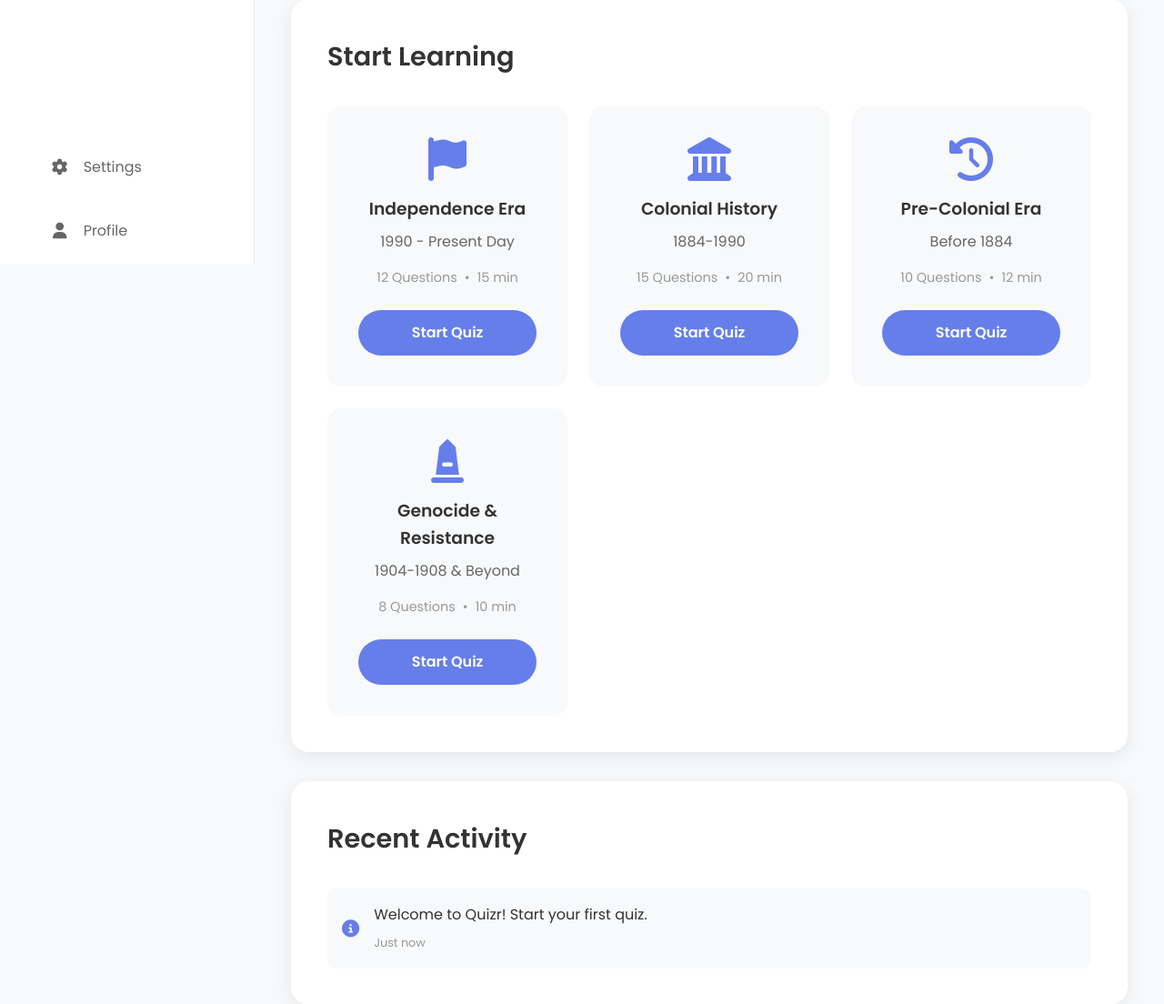
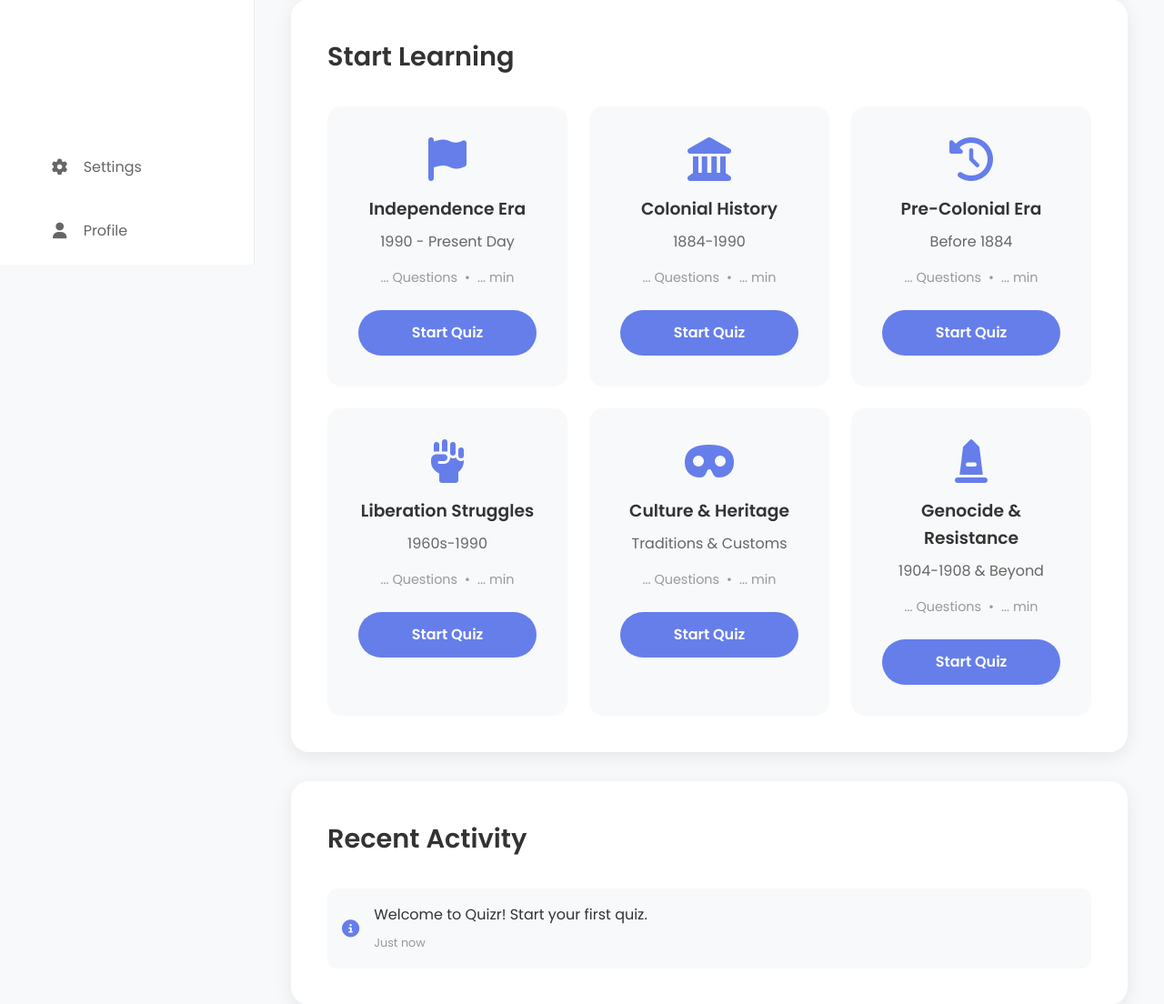
Before and after one commit to Git-Penny/Quiz-Learning-Platform--G63, a PHP site: page /dashboard.html in a window 1280 px wide. Shown: the part 526-1630 px from the top of the page at 91% size. Run offline with PHP 8.4, Linux system fonts and the light colour scheme.

Commit message:
Categories updated

```diff
--- a/css/style.css
+++ b/css/style.css
@@ -68,6 +68,11 @@ nav {
 }
 
 /* ===== CENTER NAVIGATION LINKS ===== */
+header, nav {
+    position: relative;
+    z-index: 2000;
+}
+
 .nav-center {
     display: flex;
     gap: 2rem;
@@ -108,7 +113,7 @@ nav {
     top: 100%;
     left: 0;
     background: white;
-    min-width: 220px;
+    min-width: 240px;
     border-radius: 12px;
     box-shadow: 0 10px 30px rgba(0,0,0,0.15);
     opacity: 0;
@@ -138,6 +143,7 @@ nav {
 }
 
 .dropdown-menu a:hover {
+    border-radius: 12px;
     background-color: #f8f9fa;
     color: #0033cc;
     transform: translateX(5px);
--- a/dashboard.html
+++ b/dashboard.html
@@ -139,9 +139,9 @@
                         <h3>Independence Era</h3>
                         <p>1990 - Present Day</p>
                         <div class="dashboard-category-stats">
-                            <span>12 Questions</span>
+                            <span>... Questions</span>
                             <span>•</span>
-                            <span>15 min</span>
+                            <span>... min</span>
                         </div>
                         <a href="quiz.html?category=independence" class="dashboard-btn-quiz">Start Quiz</a>
                     </div>
@@ -151,9 +151,9 @@
                         <h3>Colonial History</h3>
                         <p>1884-1990</p>
                         <div class="dashboard-category-stats">
-                            <span>15 Questions</span>
+                            <span>... Questions</span>
                             <span>•</span>
-                            <span>20 min</span>
+                            <span>... min</span>
                         </div>
                         <a href="quiz.html?category=colonial" class="dashboard-btn-quiz">Start Quiz</a>
                     </div>
@@ -163,11 +163,35 @@
                         <h3>Pre-Colonial Era</h3>
                         <p>Before 1884</p>
                         <div class="dashboard-category-stats">
-                            <span>10 Questions</span>
+                            <span>... Questions</span>
                             <span>•</span>
-                            <span>12 min</span>
+                            <span>... min</span>
                         </div>
                         <a href="quiz.html?category=precolonial" class="dashboard-btn-quiz">Start Quiz</a>
+                    </div>
+
+                    <div class="dashboard-category-card">
+                        <i class="fas fa-fist-raised"></i>
+                        <h3>Liberation Struggles</h3>
+                        <p>1960s-1990</p>
+                        <div class="dashboard-category-stats">
+                            <span>... Questions</span>
+                            <span>•</span>
+                            <span>... min</span>
+                        </div>
+                        <a href="quiz.html?category=liberation" class="dashboard-btn-quiz">Start Quiz</a>
+                    </div>
+
+                    <div class="dashboard-category-card">
+                        <i class="fas fa-mask"></i>
+                        <h3>Culture & Heritage</h3>
+                        <p>Traditions & Customs</p>
+                        <div class="dashboard-category-stats">
+                            <span>... Questions</span>
+                            <span>•</span>
+                            <span>... min</span>
+                        </div>
+                        <a href="quiz.html?category=culture" class="dashboard-btn-quiz">Start Quiz</a>
                     </div>
 
                     <div class="dashboard-category-card">
@@ -175,9 +199,9 @@
                         <h3>Genocide & Resistance</h3>
                         <p>1904-1908 & Beyond</p>
                         <div class="dashboard-category-stats">
-                            <span>8 Questions</span>
+                            <span>... Questions</span>
                             <span>•</span>
-                            <span>10 min</span>
+                            <span>... min</span>
                         </div>
                         <a href="quiz.html?category=genocide" class="dashboard-btn-quiz">Start Quiz</a>
                     </div>
--- a/quiz.html
+++ b/quiz.html
@@ -64,7 +64,7 @@
                 <!-- Main Navigation Items -->
                 <div class="dashboard-sidebar-main-nav">
                     <a href="dashboard.html" class="dashboard-sidebar-item">
-                        <i class="fas fa-home"></i>
+                        <i class="fas fa-tachometer-alt"></i>
                         <span>Dashboard</span>
                     </a>
 
```
Also changed, not shown: index.html (+23 -0 lines).
